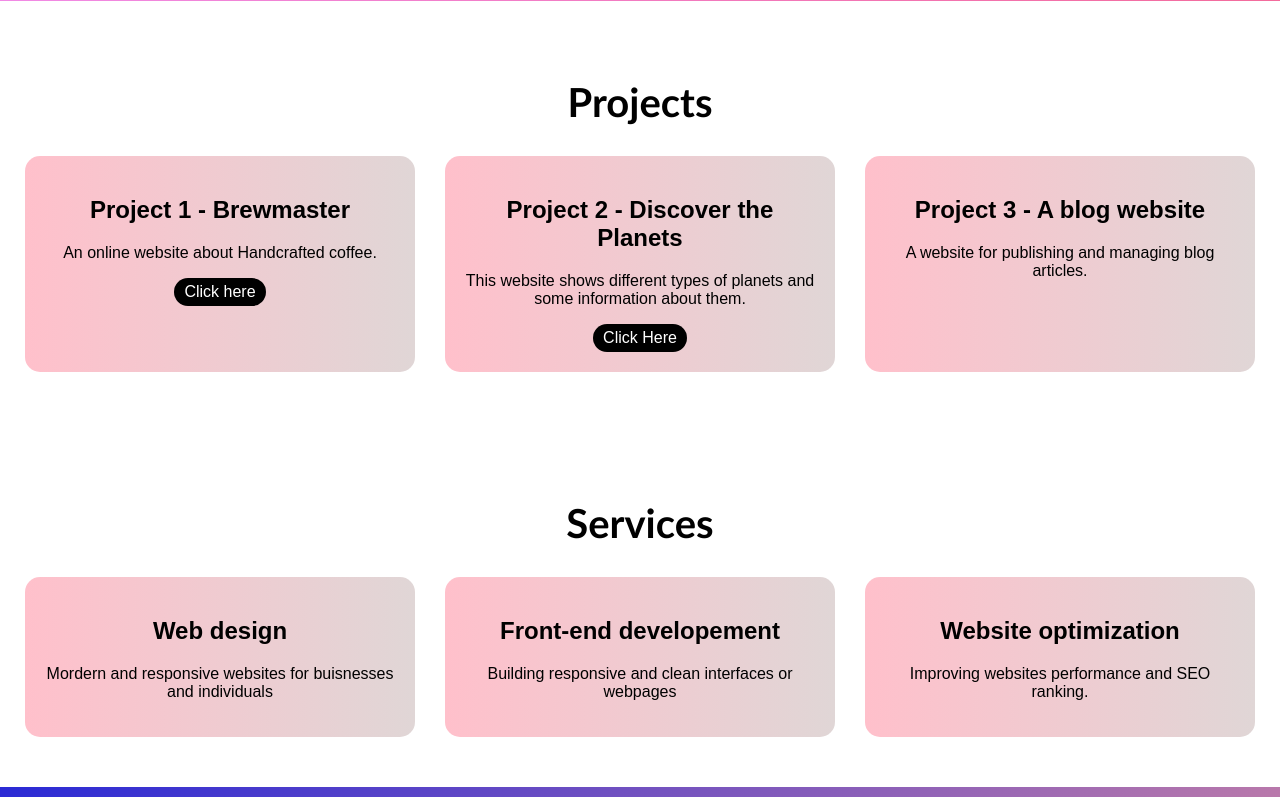
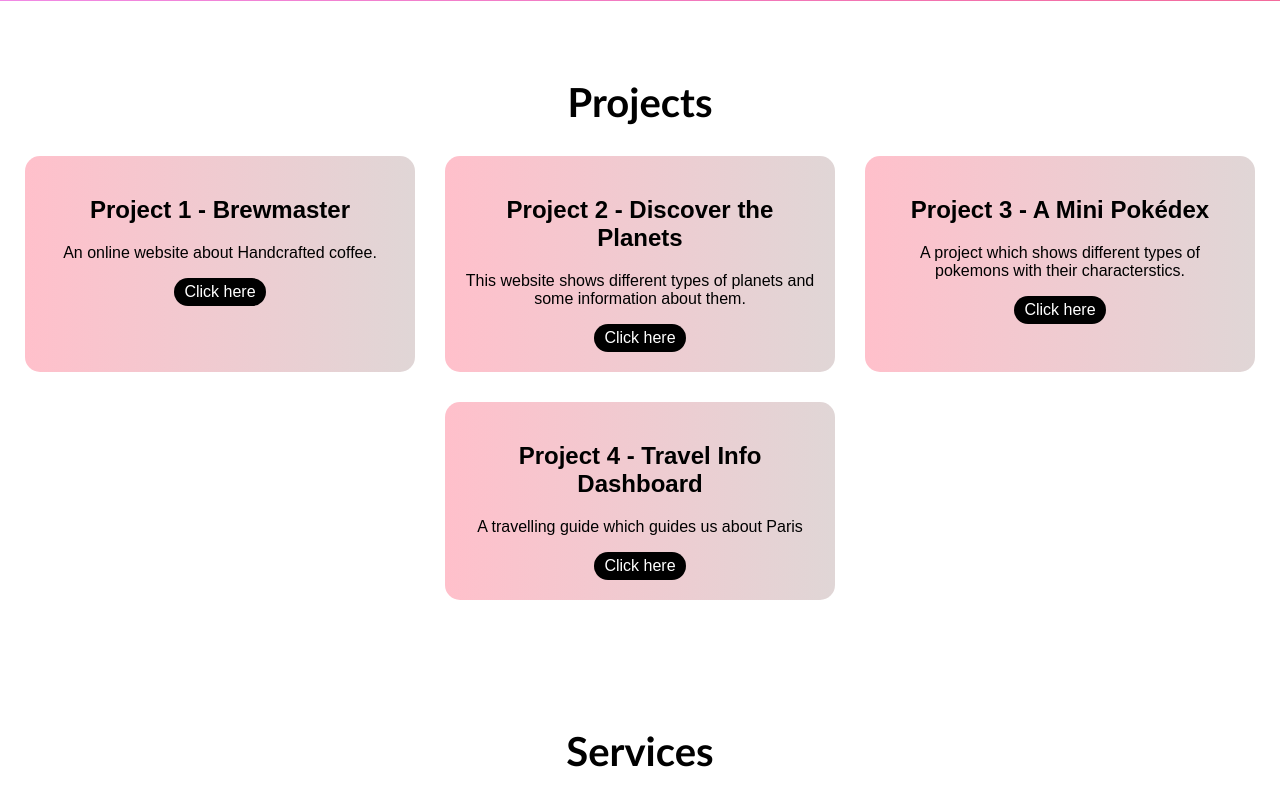
Before and after one commit to icon-zara/My-Portfolio, a plain HTML site: page index.html in a window 1280 px wide. Shown: the part 635-1432 px from the top of the page. Drawn offline with Linux system fonts and the light colour scheme.

Commit message:
Added new projects

```diff
--- a/index.html
+++ b/index.html
@@ -154,11 +154,17 @@
         <div class="card">
             <h2> Project 2 - Discover the Planets</h2>
             <p> This website shows different types of planets and some information about them.</p>
-            <a href="https://icon-zara.github.io/Discover-The-Planets/" targer="_blank" class="brew"> Click Here</a>
+            <a href="https://icon-zara.github.io/Discover-The-Planets/" target="_blank" class="brew"> Click here</a>
         </div>
         <div class="card">
-            <h2> Project 3 - A blog website</h2>
-            <p> A website for publishing and managing blog articles.</p>
+            <h2> Project 3 - A Mini Pokédex </h2>
+            <p> A project which shows different types of pokemons with their characterstics.</p>
+            <a href="https://icon-zara.github.io/Mini-Pok-dex/" target="_blank" class="brew"> Click here</a>
+        </div>
+        <div class="card">
+            <h2> Project 4 - Travel Info Dashboard</h2>
+            <p>A travelling guide which guides us about Paris</p>
+            <a href="https://icon-zara.github.io/Travel-Info-Dashboard/" target="_blank" class="brew"> Click here</a>
         </div>
       </div>
     </div>
```
